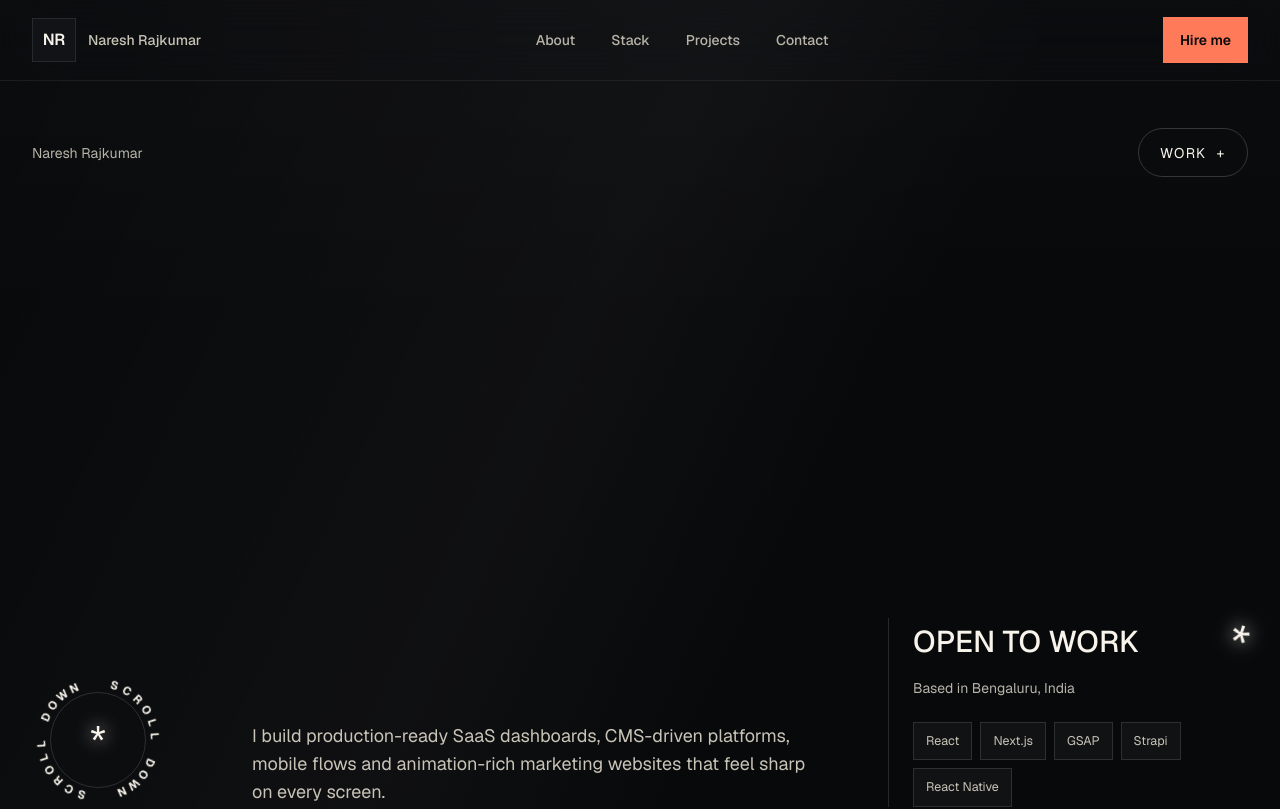
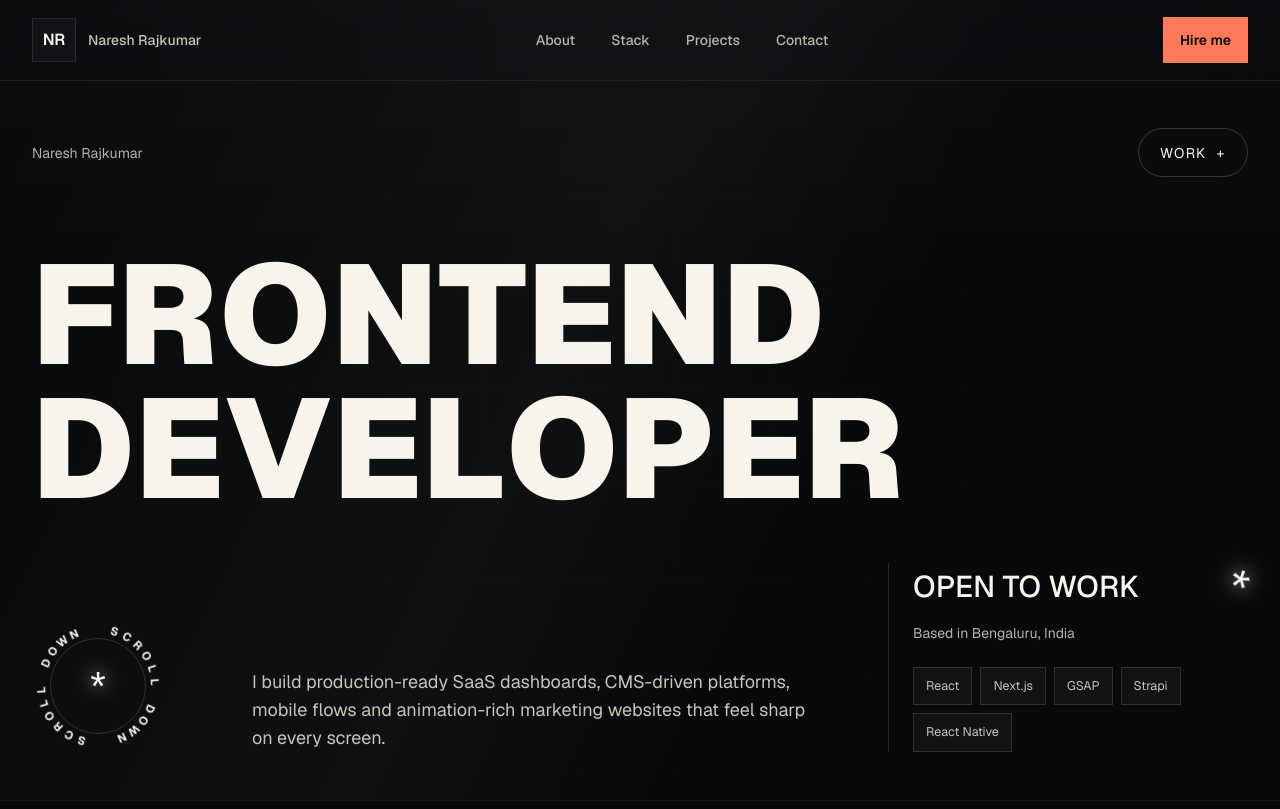
Before and after one commit to Naresh-R003/Naresh-portfolio, a Next.js app: page / in a window 1280 px wide. Shown: the top 809 px of the page. Built offline with nearby package versions, Linux system fonts and the light colour scheme.

Commit message:
text reveal fixed

```diff
--- a/src/app/globals.css
+++ b/src/app/globals.css
@@ -160,7 +160,7 @@ button {
   height: 100%;
   background: #08090b;
   transform: scaleY(0) translateZ(0);
-  transform-origin: 50% 0%;
+  transform-origin: 50% 100%;
   will-change: transform;
 }
 
@@ -214,19 +214,9 @@ button {
 
 .hero-letter-inner {
   display: block;
-  transform: translateY(115%);
-  will-change: transform;
-}
-
-.hero-subtitle-part {
-  display: inline-flex;
-  overflow: hidden;
-}
-
-.hero-subtitle-inner {
-  display: inline-block;
-  transform: translateY(140%);
-  will-change: transform;
+  opacity: 0;
+  transform: translateY(64px);
+  will-change: transform, opacity;
 }
 
 .hero-load-fade {
--- a/src/app/page.js
+++ b/src/app/page.js
@@ -131,7 +131,6 @@ const contacts = [
 const scrollWheelText = "SCROLL DOWN  SCROLL DOWN  ";
 const introSlabs = Array.from({ length: 6 }, (_, index) => index);
 const heroTitleLines = ["Frontend", "Developer"];
-const heroSubtitleParts = ["Frontend Developer", "React", "Next.js", "GSAP"];
 
 function SectionHeading({ kicker, title, children }) {
   return (
@@ -170,60 +169,54 @@ export default function Home() {
         gsap.set(".intro-overlay", { display: "none" });
         gsap.set(".hero-content", { clipPath: "inset(0% 0% 0% 0%)" });
         gsap.set(".hero-load-fade", { autoAlpha: 1, y: 0 });
-        gsap.set(".hero-letter-inner", { yPercent: 0 });
-        gsap.set(".hero-subtitle-inner", { yPercent: 0 });
+        gsap.set(".hero-letter-inner", { autoAlpha: 1, y: 0 });
       } else {
         gsap.set(".intro-overlay", { display: "flex", autoAlpha: 1 });
-        gsap.set(".intro-slab", { scaleY: 0, transformOrigin: "50% 0%", force3D: true });
+        gsap.set(".intro-slab", { scaleY: 0, transformOrigin: "50% 100%", force3D: true });
         gsap.set(".hero-content", { clipPath: "inset(0% 100% 0% 0%)" });
         gsap.set(".hero-load-fade", { autoAlpha: 0, y: 28 });
-        gsap.set(".hero-letter-inner", { yPercent: 115 });
-        gsap.set(".hero-subtitle-inner", { yPercent: 140 });
+        gsap.set(".hero-letter-inner", { autoAlpha: 0, y: 64 });
 
         const intro = gsap.timeline({ defaults: { ease: "power4.out" } });
 
         intro
           .to(".intro-slab", {
             scaleY: 1,
-            duration: 0.86,
+            duration: 0.72,
             ease: "power4.inOut",
-            stagger: 0.09,
-          }, 0)
+            stagger: 0.075,
+          })
+          .to(".intro-overlay", {
+            autoAlpha: 0,
+            duration: 0.32,
+            ease: "power2.out",
+          }, ">-0.06")
+          .set(".intro-overlay", { display: "none" })
           .to(".hero-content", {
             clipPath: "inset(0% 0% 0% 0%)",
-            duration: 1.18,
+            duration: 1.05,
             ease: "power3.inOut",
-          }, 0.08)
-          .to(".intro-overlay", {
-            autoAlpha: 0,
-            duration: 0.35,
-            ease: "power2.out",
-          }, 1.02)
-          .set(".intro-overlay", { display: "none" }, 1.1)
+          }, "<")
           .to(".hero-title-line-0 .hero-letter-inner", {
-            yPercent: 0,
+            autoAlpha: 1,
+            y: 0,
             duration: 0.78,
             ease: "power3.out",
             stagger: 0.03,
-          }, 0.18)
+          }, "<0.14")
           .to(".hero-title-line-1 .hero-letter-inner", {
-            yPercent: 0,
+            autoAlpha: 1,
+            y: 0,
             duration: 0.78,
             ease: "power3.out",
             stagger: 0.03,
-          }, 0.32)
-          .to(".hero-subtitle-inner", {
-            yPercent: 0,
-            duration: 0.62,
-            ease: "power3.out",
-            stagger: 0.06,
-          }, 0.4)
+          }, "<0.12")
           .to(".hero-load-fade", {
             autoAlpha: 1,
             y: 0,
             duration: 0.72,
             stagger: 0.06,
-          }, 0.46);
+          }, "<0.06");
 
         gsap.to(".hero-background-glow", {
           yPercent: 12,
@@ -280,7 +273,7 @@ export default function Home() {
           ))}
         </div>
 
-        <div className="hero-content section-width relative z-[110] flex min-h-[100svh] flex-col justify-between pb-8 pt-28 md:pb-12 md:pt-32">
+        <div className="hero-content section-width relative z-[110] flex min-h-[100svh] flex-col justify-start gap-10 pb-8 pt-28 md:pb-12 md:pt-32">
           <div className="hero-load-fade flex items-center justify-between gap-4 text-sm text-[#b8b4aa]">
             <span>Naresh Rajkumar</span>
             <a className="hero-mini-cta" href="#projects">
@@ -288,18 +281,7 @@ export default function Home() {
             </a>
           </div>
 
-          <div className="py-12 md:py-16">
-            <p className="hero-subtitle mb-8 flex flex-wrap gap-x-2 gap-y-1 text-sm font-medium uppercase tracking-[0.24em] text-[#b8b4aa]">
-              {heroSubtitleParts.map((part, index) => (
-                <span key={part} className="hero-subtitle-part" aria-hidden="true">
-                  <span className="hero-subtitle-inner">
-                    {part}
-                    {index < heroSubtitleParts.length - 1 ? " / " : ""}
-                  </span>
-                </span>
-              ))}
-              <span className="sr-only">Frontend Developer / React / Next.js / GSAP</span>
-            </p>
+          <div className="pt-6 md:pt-10">
             <h1 className="hero-title" aria-label="Frontend Developer">
               {heroTitleLines.map((line, lineIndex) => (
                 <span
@@ -317,7 +299,7 @@ export default function Home() {
             </h1>
           </div>
 
-          <div className="grid items-end gap-10 md:grid-cols-[180px_1fr_360px]">
+          <div className="mt-auto grid items-end gap-10 md:grid-cols-[180px_1fr_360px]">
             <a className="scroll-wheel hero-load-fade" href="#about" aria-label="Scroll to about section">
               <span className="scroll-wheel-text" aria-hidden="true">
                 {[...scrollWheelText].map((letter, index) => (
```
